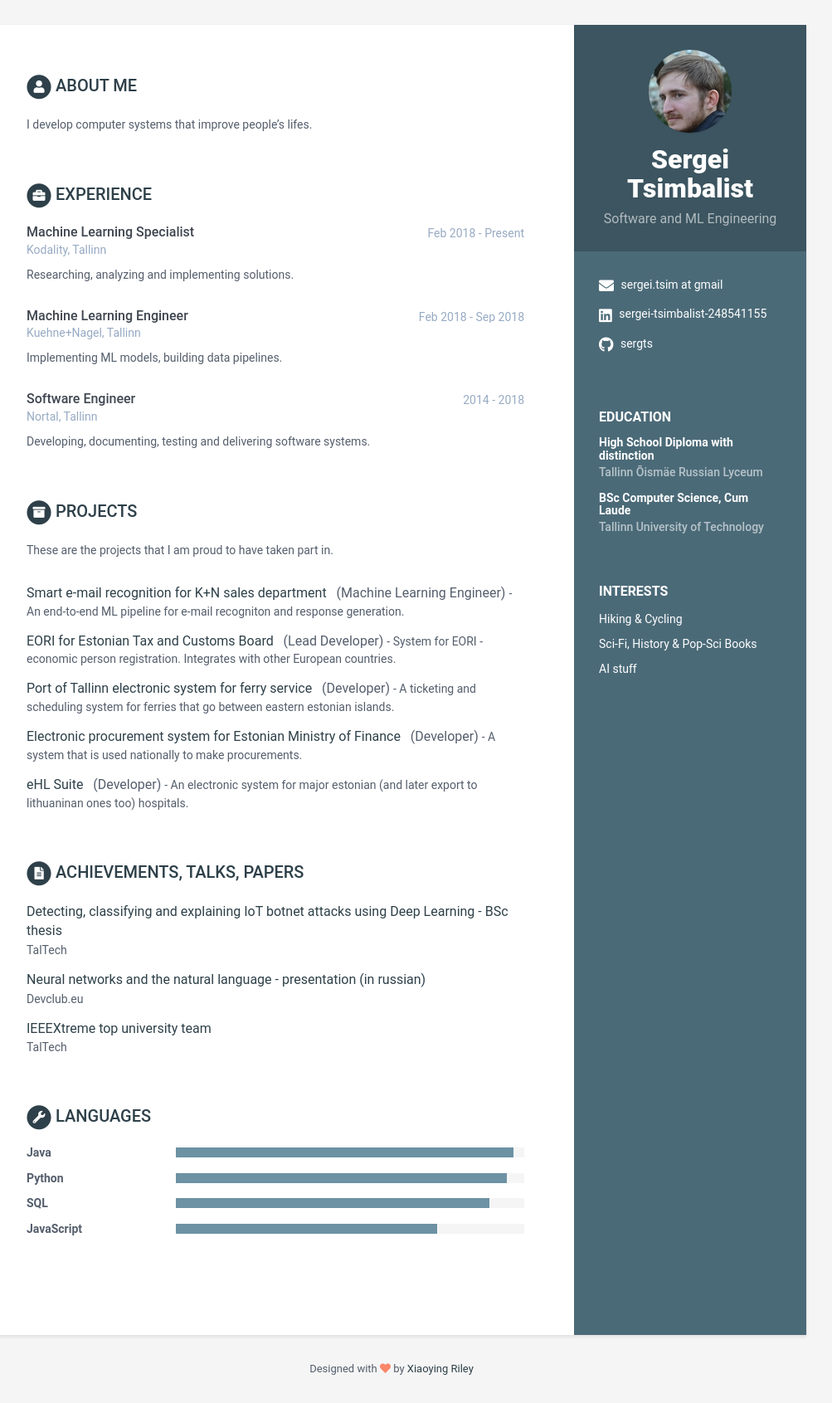
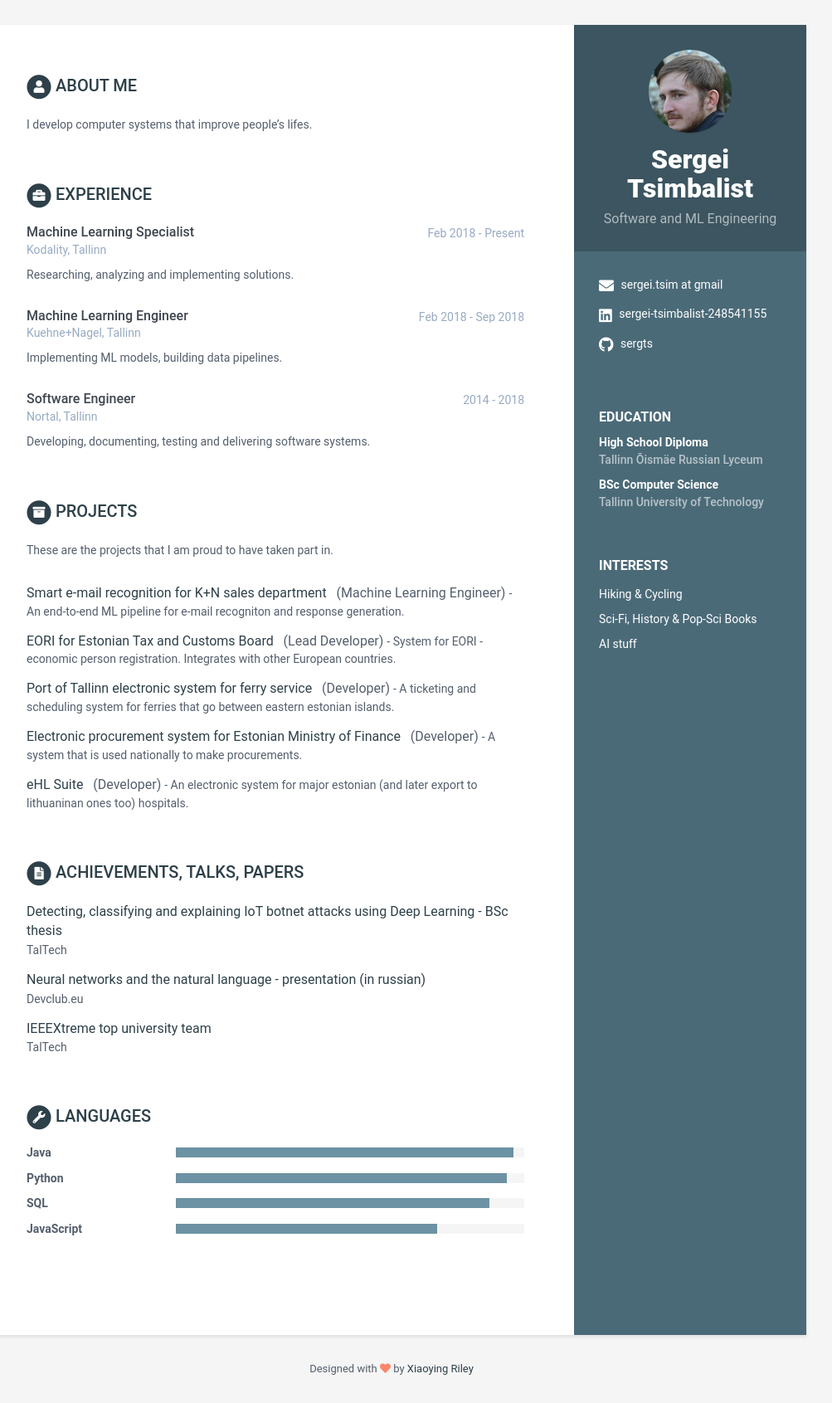
Before and after one commit to sergts/sergts.github.io, a Jekyll site: the page built from index.html, in a window 1280 px wide. Shown: the whole page at 83% size, without its empty margins (168-1171 px from the left). Built offline with Jekyll 4.4.1, drawn with Linux system fonts in a browser that asks for light colours.

Commit message:
Update data.yml

```diff
--- a/_data/data.yml
+++ b/_data/data.yml
@@ -39,11 +39,11 @@ career-profile:
       I develop computer systems that improve people's lifes.
 
 education:
-    - degree: High School Diploma with distinction
+    - degree: High School Diploma
       university: Tallinn Õismäe Russian Lyceum
       time:
       details: |
-    - degree: BSc Computer Science, Cum Laude
+    - degree: BSc Computer Science
       university: Tallinn University of Technology
       time:
       details: |
```
